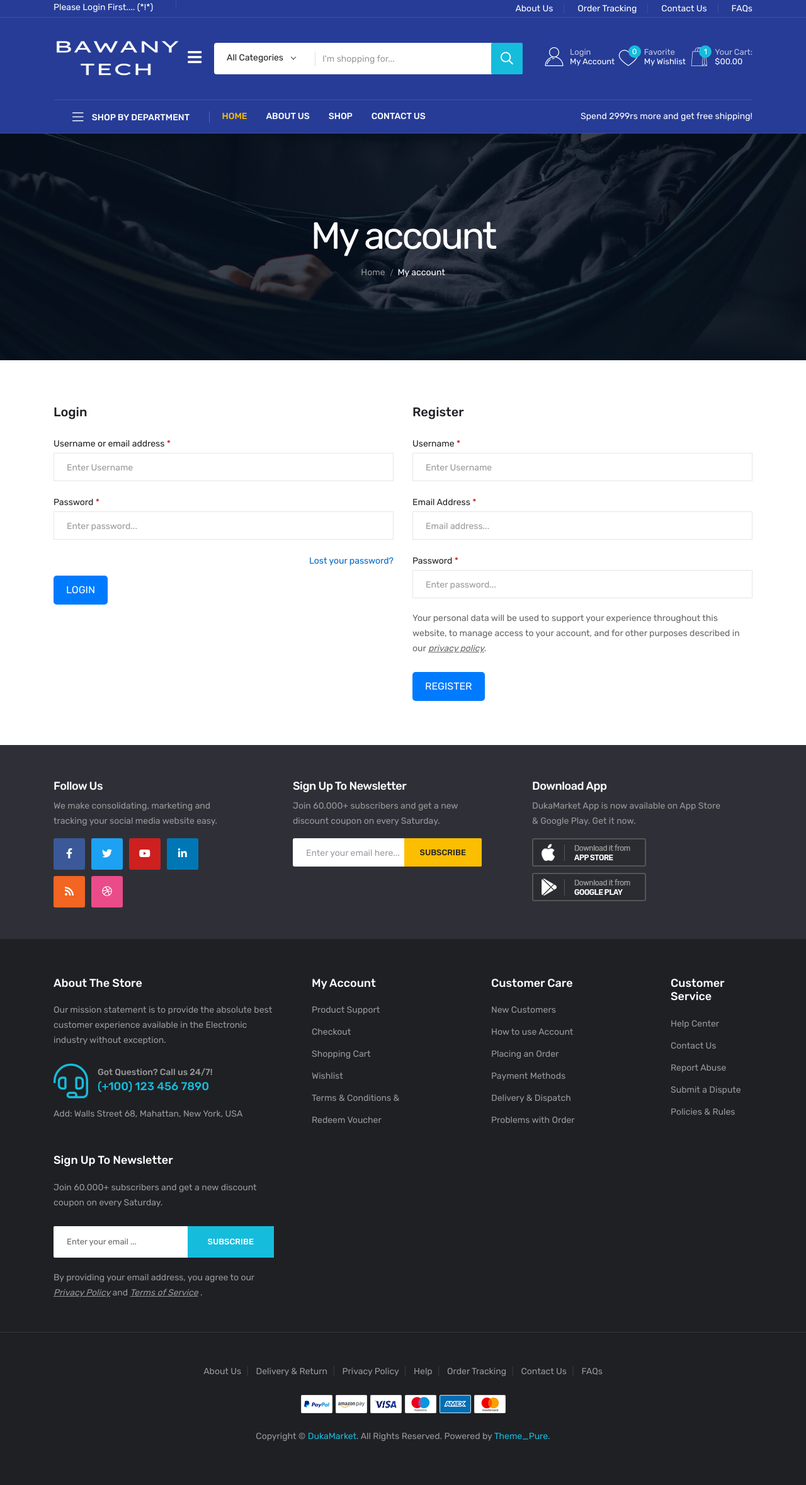
After one commit to UMERZAFAR777/bawany_tech, a Django app: page /account/ in a window 1280 px wide. The commit adds this page. Shown: the whole page at 63% size. Run offline with Django 5.2, Linux system fonts and the light colour scheme; some libraries are stand-ins or nearby versions; some web fonts are replaced.

Commit message:
authenticated_complete

```diff
--- a/mysite/urls.py
+++ b/mysite/urls.py
@@ -24,6 +24,13 @@ urlpatterns = [
     path('',views.index,name='index'),
     path('product/<slug:slug>',views.product_detail,name='product_detail'),
     path('error404/',views.error404,name='error404'),
+
+
+
+    path('account/',views.account,name='account'),
+    path('logout/',views.logout_user,name='logout'),
+    path('login/',views.login_user,name='login'),
+    path('register',views.register,name='register'),
 ]
 
 
--- a/mysite/views.py
+++ b/mysite/views.py
@@ -3,6 +3,14 @@ from django.shortcuts import render,redirect,get_object_or_404
 from slider.models import Slider
 from app.models import Main_Category
 from product.models import Product,Section
+from django.contrib.auth import authenticate,login,logout
+from django.contrib.auth.models import User
+from django.contrib import messages
+
+
+
+
+
 def index(request):
     slider = Slider.objects.all().order_by('-id')
     main_category = Main_Category.objects.all()
@@ -36,3 +44,62 @@ def product_detail(request,slug):
 def error404(request):
 
     return render (request,'error/error404.html')
+
+
+def account(request):
+
+
+    return render (request,'account/my_account.html')
+
+def login_user(request):
+    if request.method == 'POST':
+        user_input = request.POST.get('user_input')
+        password = request.POST.get('password')
+
+
+        user = None
+        if '@' in user_input:
+            try:
+                user_obj = User.objects.get(email=user_input)
+                user = authenticate(request, username=user_obj.username, password=password)
+            except User.DoesNotExist:
+                user = None
+        else:
+            user = authenticate(request, username=user_input, password=password)
+
+        if user is not None:
+            login(request, user)
+            return redirect('index')
+        else:
+            messages.error(request, "Incorrect email/username or password, please try again!")
+            return redirect('account')
+
+def logout_user(request):
+    logout(request,)
+    messages.success(request, "Logout Successfully")
+    return redirect('account')
+
+
+
+def register(request):
+    if request.method == "POST":
+        username = request.POST['username']
+        email = request.POST['email']
+        password = request.POST['password']
+
+
+        if User.objects.filter(username=username).exists():
+            messages.error(request, 'Username already taken...!')
+            return redirect('account')
+
+        if User.objects.filter(email=email).exists():
+            messages.error(request, 'Email already taken...!')
+            return redirect('account')
+
+
+        user = User.objects.create_user(username=username, email=email, password=password)
+
+        messages.success(request, 'Registered Successfully! Please login.')
+
+        return redirect('account')
+    return render(request, 'account/my_account.html')
--- /dev/null
+++ b/templates/account/my_account.html
@@ -0,0 +1,166 @@
+{% extends 'base.html' %}
+{% block content %}
+
+<main>
+
+
+    <!-- page-banner-area-start -->
+    <div class="page-banner-area page-banner-height-2" data-background="/static/assets/img/banner/page-banner-4.jpg">
+        <div class="container">
+            <div class="row">
+                <div class="col-xl-12">
+                    <div class="page-banner-content text-center">
+                        <h4 class="breadcrumb-title">My account</h4>
+                        <div class="breadcrumb-two">
+                            <nav>
+                                <nav class="breadcrumb-trail breadcrumbs">
+                                    <ul class="breadcrumb-menu">
+                                        <li class="breadcrumb-trail">
+                                            <a href="{% url 'index' %}"><span>Home</span></a>
+                                        </li>
+                                        <li class="trail-item">
+                                            <span>My account</span>
+                                        </li>
+                                    </ul>
+                                </nav>
+                            </nav>
+                        </div>
+                    </div>
+                </div>
+            </div>
+        </div>
+    </div>
+    <!-- page-banner-area-end -->
+    {% if messages %}
+    {% for message in messages %}
+    <div class="alert alert-warning alert-dismissible fade show" role="alert">
+        <strong>{{message}}
+            <button type="button" class="btn-close" data-bs-dismiss="alert" aria-label="Close"></button>
+    </div>
+    {% endfor %}
+    {% endif %}
+    <!-- account-area-start -->
+    <div class="account-area mt-70 mb-70">
+
+        <div class="container">
+
+            <div class="row">
+                <div class="col-lg-6">
+                    <div class="basic-login mb-50">
+                        <h5>Login</h5>
+                        <form action="{% url 'login' %}" method="POST">
+                            {% csrf_token %}
+                            <label for="name">Username or email address <span>*</span></label>
+                            <input id="name" type="text" name="user_input" placeholder="Enter Username">
+                            <label for="pass">Password <span>*</span></label>
+                            <input id="pass" type="password" name="password" placeholder="Enter password...">
+                            <div class="login-action mb-10 fix">
+
+                                <span class="forgot-login f-right">
+                                    <a href="#">Lost your password?</a>
+                                </span>
+                            </div>
+                            <button type="submit" style="
+    background-color: #007bff;
+    color: white;
+    border: none;
+    padding: 10px 20px;
+    font-size: 16px;
+    border-radius: 5px;
+    cursor: pointer;
+    transition: background 0.3s ease;
+" onmouseover="this.style.backgroundColor='#0056b3'" onmouseout="this.style.backgroundColor='#007bff'">
+                                LOGIN
+                            </button>
+                        </form>
+                    </div>
+                </div>
+                <div class="col-lg-6">
+                    <div class="basic-login">
+                        <h5>Register</h5>
+                        <form action="{% url 'register' %}" method="POST">
+                            {% csrf_token %}
+                            <label for="username">Username <span>*</span></label>
+                            <input id="username" type="text" name="username" placeholder="Enter Username">
+                            <label for="email-id">Email Address <span>*</span></label>
+                            <input id="email-id" type="text" name="email" placeholder="Email address...">
+                            <label for="userpass">Password <span>*</span></label>
+                            <input id="userpass" type="password" name="password" placeholder="Enter password...">
+                            <div class="login-action mb-10 fix">
+                                <p>Your personal data will be used to support your experience throughout this website,
+                                    to manage access to your account, and for other purposes described in our <a
+                                        href="#">privacy policy</a>.</p>
+                            </div>
+                            <button type="submit" style="
+    background-color: #007bff;
+    color: white;
+    border: none;
+    padding: 10px 20px;
+    font-size: 16px;
+    border-radius: 5px;
+    cursor: pointer;
+    transition: background 0.3s ease;
+" onmouseover="this.style.backgroundColor='#0056b3'" onmouseout="this.style.backgroundColor='#007bff'">
+                                REGISTER
+                            </button>
+                        </form>
+                    </div>
+                </div>
+            </div>
+        </div>
+    </div>
+    <!-- account-area-end -->
+
+    <!-- cta-area-start -->
+    <section class="cta-area d-ldark-bg pt-55 pb-10">
+        <div class="container">
+            <div class="row">
+                <div class="col-lg-4 col-md-6">
+                    <div class="cta-item cta-item-d mb-30">
+                        <h5 class="cta-title">Follow Us</h5>
+                        <p>We make consolidating, marketing and tracking your social media website easy.</p>
+                        <div class="cta-social">
+                            <div class="social-icon">
+                                <a href="#" class="facebook"><i class="fab fa-facebook-f"></i></a>
+                                <a href="#" class="twitter"><i class="fab fa-twitter"></i></a>
+                                <a href="#" class="youtube"><i class="fab fa-youtube"></i></a>
+                                <a href="#" class="linkedin"><i class="fab fa-linkedin-in"></i></a>
+                                <a href="#" class="rss"><i class="fas fa-rss"></i></a>
+                                <a href="#" class="dribbble"><i class="fab fa-dribbble"></i></a>
+                            </div>
+                        </div>
+                    </div>
+                </div>
+                <div class="col-lg-4 col-md-6">
+                    <div class="cta-item mb-30">
+                        <h5 class="cta-title">Sign Up To Newsletter</h5>
+                        <p>Join 60.000+ subscribers and get a new discount coupon on every Saturday.</p>
+                        <div class="subscribe__form">
+                            <form action="#">
+                                <input type="email" placeholder="Enter your email here...">
+                                <button>subscribe</button>
+                            </form>
+                        </div>
+                    </div>
+                </div>
+                <div class="col-lg-4 col-md-6">
+                    <div class="cta-item mb-30">
+                        <h5 class="cta-title">Download App</h5>
+                        <p>DukaMarket App is now available on App Store & Google Play. Get it now.</p>
+                        <div class="cta-apps">
+                            <div class="apps-store">
+                                <a href="#"><img src="assets/img/brand/app_ios.png" alt=""></a>
+                                <a href="#"><img src="assets/img/brand/app_android.png" alt=""></a>
+                            </div>
+                        </div>
+                    </div>
+                </div>
+            </div>
+        </div>
+
+    </section>
+    <!-- cta-area-end -->
+
+</main>
+
+{% endblock %}
--- a/templates/header.html
+++ b/templates/header.html
@@ -270,16 +270,25 @@
                         <div class="col-xl-6 col-lg-7">
                             <div class="header-inner-start">
                                 <div class="header__currency border-right">
+                                    {% if user.is_authenticated %}
+                                    {% if user.username == " " %}
+
                                     <div class="s-name">
-                                        <span>Language: English </span>
+                                        <span>{{user.email}} </span>
                                     </div>
-
+                                    {% else %}
+                                    <div class="s-name">
+                                        <span>{{user.username|title}} </span>
+                                    </div>
+                                    {% endif %}
+                                    {% else %}
+                                    <div class="s-name">
+                                        <span>Please Login First.... (*!*) </span>
+                                    </div>
+                                    {% endif %}
                                 </div>
 
-                                <div class="support d-none d-sm-block">
-                                    <p>Need Help? <a href="/static/tel:+001123456789">
-                                            +(92) 332 200 2687</a></p>
-                                </div>
+
                             </div>
                         </div>
                         <div class="col-xl-6 col-lg-5 d-none d-lg-block">
@@ -345,14 +354,25 @@
                         </div>
                         <div class="col-xl-4 col-lg-5 col-md-8 col-sm-8">
                             <div class="header-action">
+                                {% if user.is_authenticated %}
                                 <div class="block-userlink">
-                                    <a class="icon-link icon-link-2" href="/static/my-account.html">
+                                    <a class="icon-link icon-link-2" href="{% url 'logout' %}">
+                                        <i class="flaticon-user"></i>
+                                        <span class="text">
+                                            <span class="sub">Logout </span>
+                                            My Account </span>
+                                    </a>
+                                </div>
+                                {% else %}
+                                <div class="block-userlink">
+                                    <a class="icon-link icon-link-2" href="{% url 'account' %}">
                                         <i class="flaticon-user"></i>
                                         <span class="text">
                                             <span class="sub">Login </span>
                                             My Account </span>
                                     </a>
                                 </div>
+                                {% endif %}
                                 <div class="block-wishlist action">
                                     <a class="icon-link icon-link-2" href="/static/wishlist.html">
                                         <i class="flaticon-heart"></i>
```
